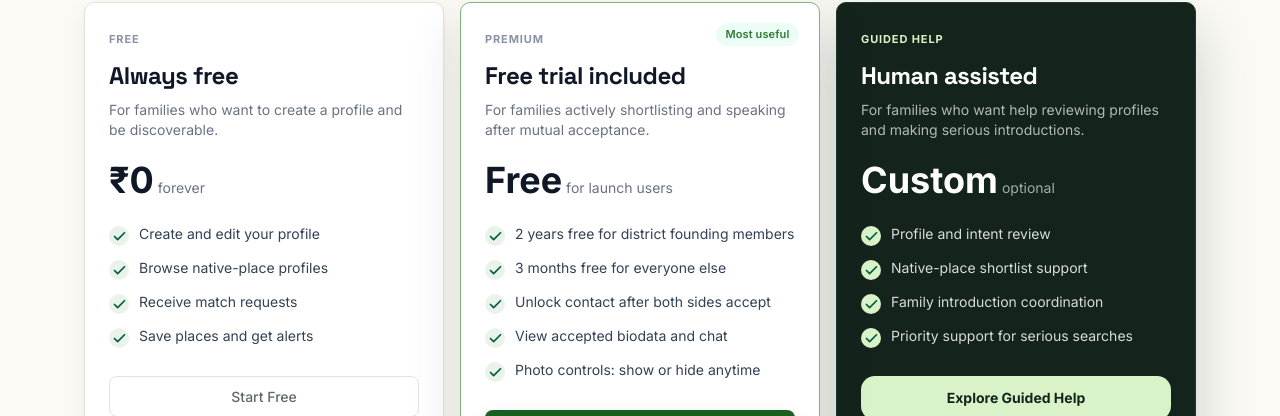
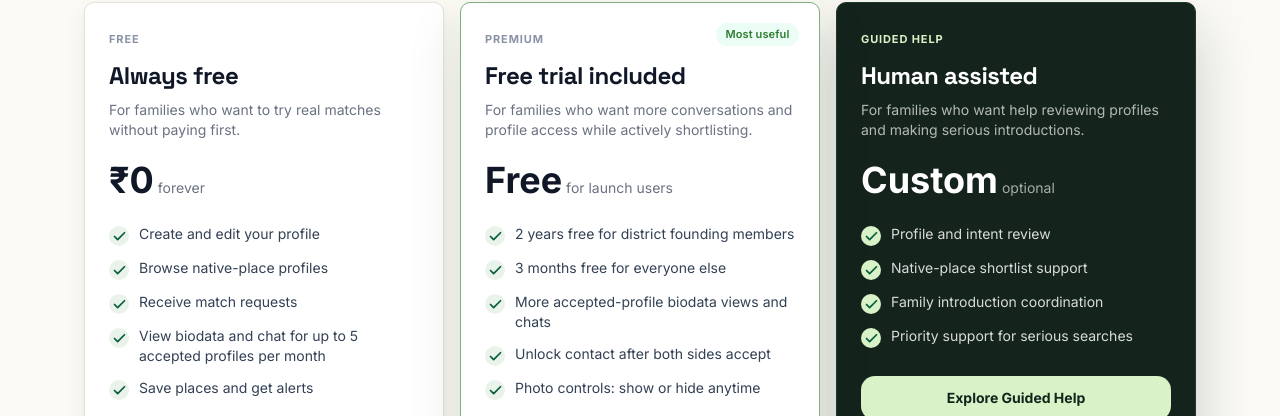
Before and after one commit to k37350023-max/natiive-matrimony, a Next.js app: page /pricing in a window 1280 px wide. Shown: the part 372-788 px from the top of the page. Built offline with nearby package versions, Linux system fonts and the light colour scheme; no server answers.

Commit message:
Add free monthly biodata and chat allowance

```diff
--- a/app/pricing/page.tsx
+++ b/app/pricing/page.tsx
@@ -40,7 +40,7 @@ export default function PricingPage() {
           <section className="card px-6 py-7">
             <p className="section-label mb-3">Free</p>
             <h2 className="font-serif-display text-2xl font-bold text-gray-900 mb-2">Always free</h2>
-            <p className="text-sm text-gray-500 mb-5">For families who want to create a profile and be discoverable.</p>
+            <p className="text-sm text-gray-500 mb-5">For families who want to try real matches without paying first.</p>
             <div className="mb-6">
               <span className="text-4xl font-bold text-gray-900">₹0</span>
               <span className="text-sm text-gray-500 ml-1">forever</span>
@@ -49,6 +49,7 @@ export default function PricingPage() {
               <Benefit>Create and edit your profile</Benefit>
               <Benefit>Browse native-place profiles</Benefit>
               <Benefit>Receive match requests</Benefit>
+              <Benefit>View biodata and chat for up to 5 accepted profiles per month</Benefit>
               <Benefit>Save places and get alerts</Benefit>
             </div>
             <Link href="/register" className="btn-ghost text-sm px-5 py-3 w-full justify-center">Start Free</Link>
@@ -58,7 +59,7 @@ export default function PricingPage() {
             <span className="absolute right-5 top-5 badge badge-approved">Most useful</span>
             <p className="section-label mb-3">Premium</p>
             <h2 className="font-serif-display text-2xl font-bold text-gray-900 mb-2">Free trial included</h2>
-            <p className="text-sm text-gray-500 mb-5">For families actively shortlisting and speaking after mutual acceptance.</p>
+            <p className="text-sm text-gray-500 mb-5">For families who want more conversations and profile access while actively shortlisting.</p>
             <div className="mb-6">
               <span className="text-4xl font-bold text-gray-900">Free</span>
               <span className="text-sm text-gray-500 ml-1">for launch users</span>
@@ -66,8 +67,8 @@ export default function PricingPage() {
             <div className="space-y-3 mb-7">
               <Benefit>2 years free for district founding members</Benefit>
               <Benefit>3 months free for everyone else</Benefit>
+              <Benefit>More accepted-profile biodata views and chats</Benefit>
               <Benefit>Unlock contact after both sides accept</Benefit>
-              <Benefit>View accepted biodata and chat</Benefit>
               <Benefit>Photo controls: show or hide anytime</Benefit>
             </div>
             <Link href="/register" className="btn-primary text-sm px-5 py-3 w-full justify-center">Claim Premium Trial</Link>
```
